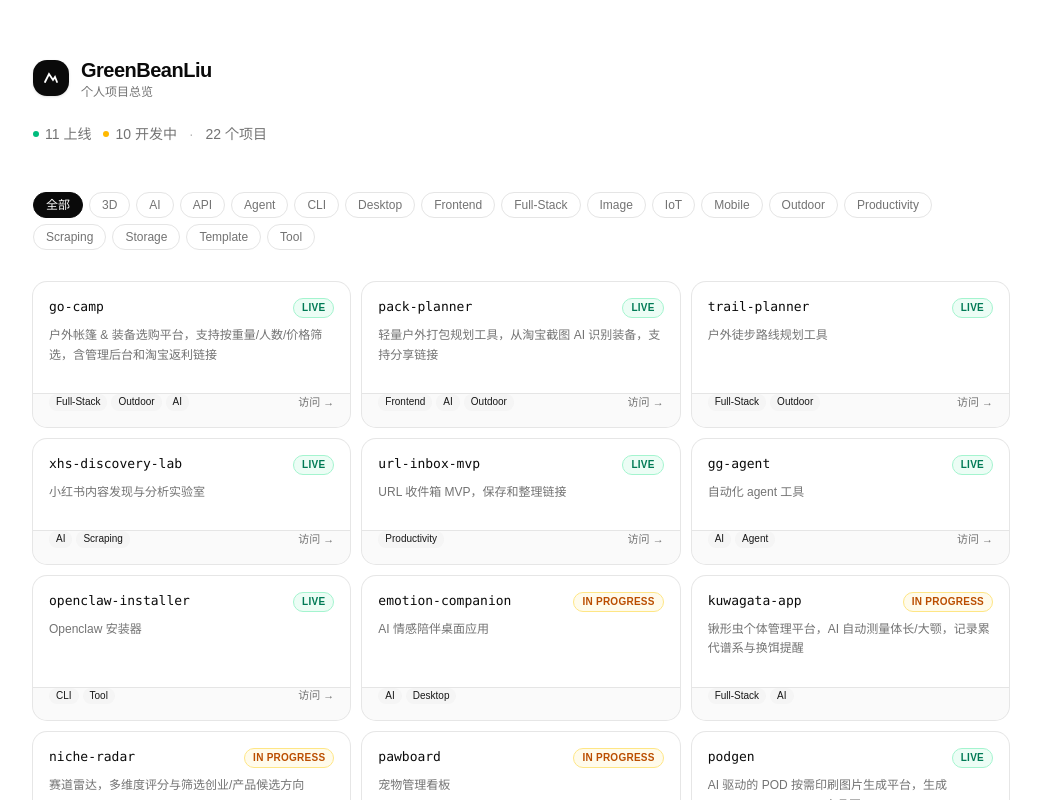
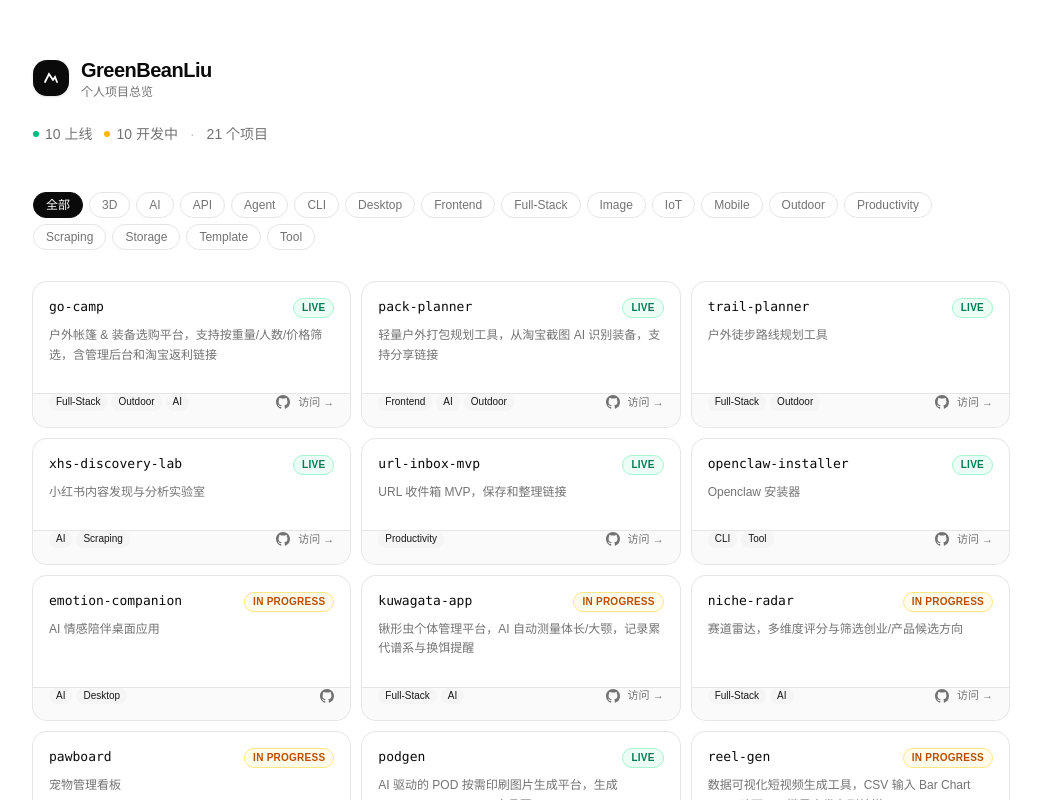
Before and after one commit to GreenBeanLiu/works-portal, a React (Vite) app: page / in a window 1280 px wide. Shown: the top 800 px of the page, without its empty margins (119-1160 px from the left). Built offline with nearby package versions, Linux system fonts and the light colour scheme.

Commit message:
update projects: add github links, fix missing urls
- Add GitHub icon display for all projects with repo field
- kuwagata-app: add live url
- niche-radar: add live url
- openclaw-installer: add repo link
- Remove gg-agent entry

```diff
--- a/src/App.tsx
+++ b/src/App.tsx
@@ -113,16 +113,31 @@
                     </Badge>
                   ))}
                 </div>
+                <div className="ml-2 flex shrink-0 items-center gap-2">
+                  {project.repo && (
+                    <a
+                      href={project.repo}
+                      target="_blank"
+                      rel="noopener noreferrer"
+                      className="text-muted-foreground transition-colors hover:text-foreground"
+                      aria-label="GitHub"
+                    >
+                      <svg viewBox="0 0 16 16" className="h-3.5 w-3.5" fill="currentColor">
+                        <path d="M8 0C3.58 0 0 3.58 0 8c0 3.54 2.29 6.53 5.47 7.59.4.07.55-.17.55-.38 0-.19-.01-.82-.01-1.49-2.01.37-2.53-.49-2.69-.94-.09-.23-.48-.94-.82-1.13-.28-.15-.68-.52-.01-.53.63-.01 1.08.58 1.23.82.72 1.21 1.87.87 2.33.66.07-.52.28-.87.51-1.07-1.78-.2-3.64-.89-3.64-3.95 0-.87.31-1.59.82-2.15-.08-.2-.36-1.02.08-2.12 0 0 .67-.21 2.2.82.64-.18 1.32-.27 2-.27.68 0 1.36.09 2 .27 1.53-1.04 2.2-.82 2.2-.82.44 1.1.16 1.92.08 2.12.51.56.82 1.27.82 2.15 0 3.07-1.87 3.75-3.65 3.95.29.25.54.73.54 1.48 0 1.07-.01 1.93-.01 2.2 0 .21.15.46.55.38A8.013 8.013 0 0016 8c0-4.42-3.58-8-8-8z"/>
+                      </svg>
+                    </a>
+                  )}
                   {project.url && (
                     <a
                       href={project.url}
                       target={project.url.startsWith('/') ? undefined : '_blank'}
                       rel={project.url.startsWith('/') ? undefined : 'noopener noreferrer'}
-                    className="ml-2 shrink-0 text-[11px] text-muted-foreground transition-colors hover:text-foreground"
+                      className="text-[11px] text-muted-foreground transition-colors hover:text-foreground"
                     >
                       访问 →
                     </a>
                   )}
+                </div>
               </CardFooter>
             </Card>
           ))}
--- a/src/data/projects.ts
+++ b/src/data/projects.ts
@@ -49,18 +49,11 @@
     status: 'live',
   },
   {
-    name: 'gg-agent',
-    description: '自动化 agent 工具',
-    tags: ['AI', 'Agent'],
-    url: 'https://gg-agent-production.up.railway.app',
-    repo: 'https://github.com/GreenBeanLiu/gg-agent',
-    status: 'live',
-  },
-  {
     name: 'openclaw-installer',
     description: 'Openclaw 安装器',
     tags: ['CLI', 'Tool'],
     url: 'https://openclaw-installer-76p.pages.dev',
+    repo: 'https://github.com/GreenBeanLiu/openclaw-installer',
     status: 'live',
   },
   {
@@ -74,6 +67,7 @@
     name: 'kuwagata-app',
     description: '锹形虫个体管理平台，AI 自动测量体长/大颚，记录累代谱系与换饵提醒',
     tags: ['Full-Stack', 'AI'],
+    url: 'https://kuwagata-app-production.up.railway.app',
     repo: 'https://github.com/GreenBeanLiu/kuwagata-app',
     status: 'wip',
   },
@@ -81,6 +75,7 @@
     name: 'niche-radar',
     description: '赛道雷达，多维度评分与筛选创业/产品候选方向',
     tags: ['Full-Stack', 'AI'],
+    url: 'https://niche-radar-production.up.railway.app',
     repo: 'https://github.com/GreenBeanLiu/niche-radar',
     status: 'wip',
   },
```
Lines whose indentation alone changed are shown as unchanged.
